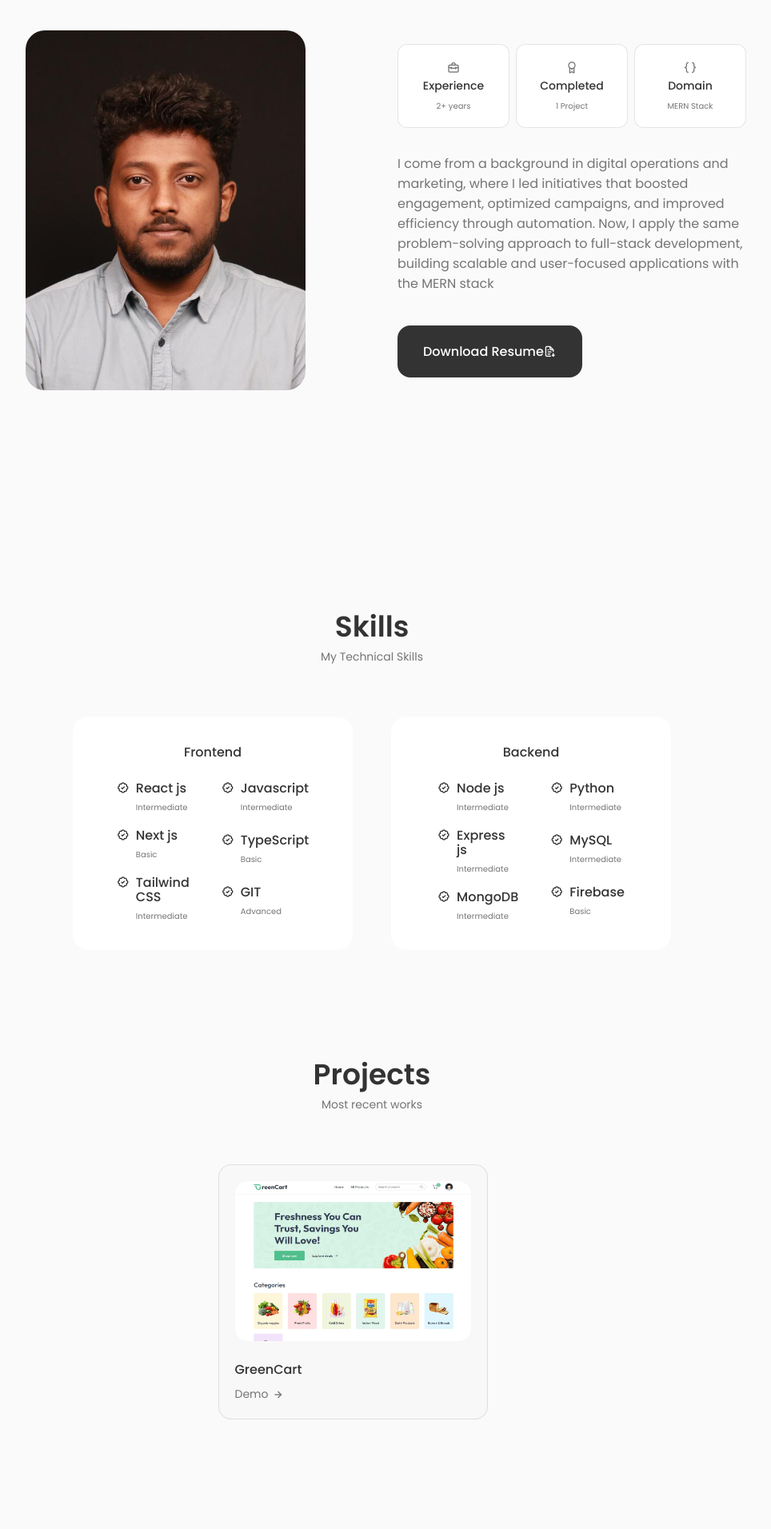
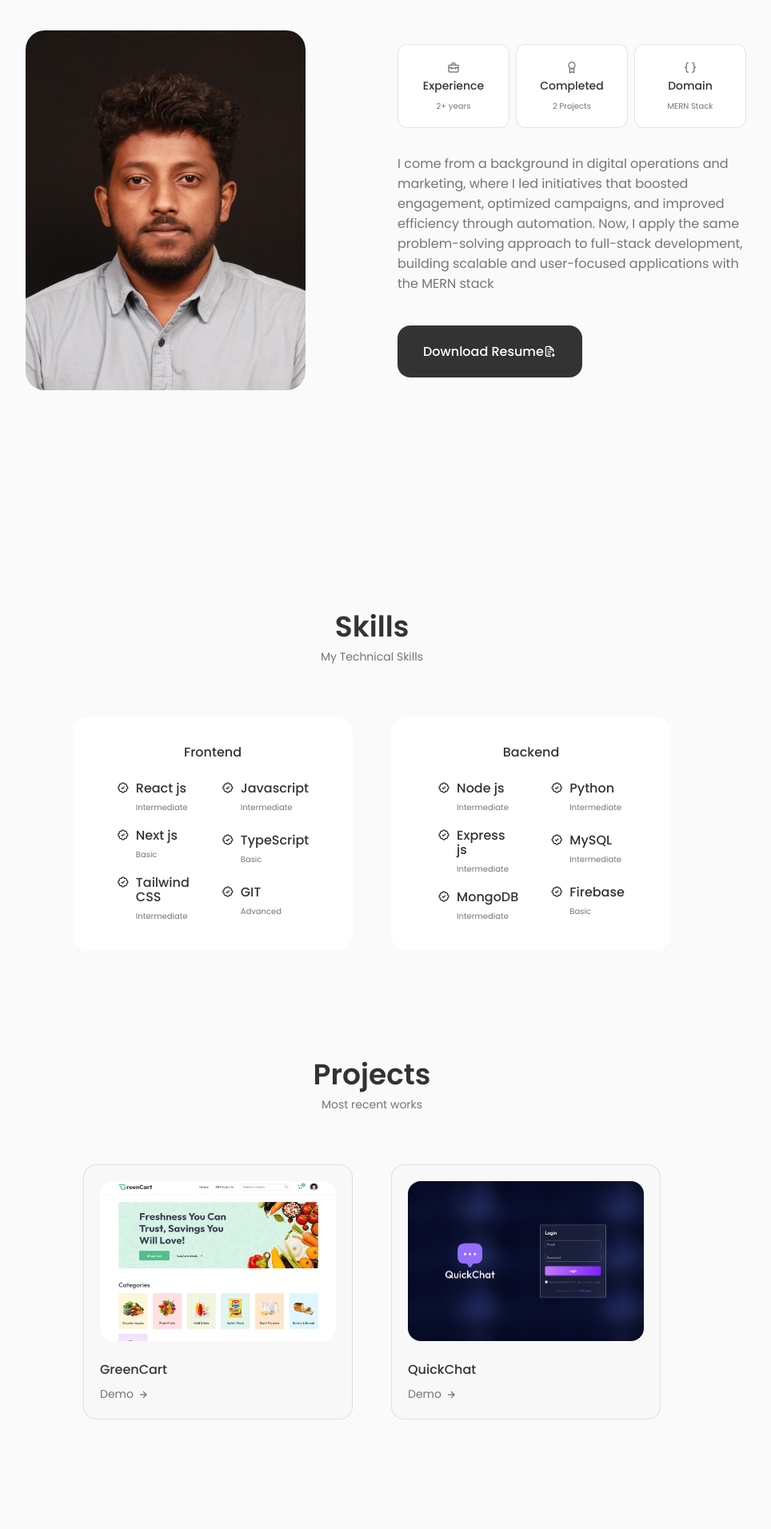
Before and after one commit to ArunSathy/my-portfolio, a React (Create React App) app: page / in a window 1280 px wide. Shown: the part 1020-2932 px from the top of the page at 80% size, without its empty margins (175-1139 px from the left). Built offline with nearby package versions, Linux system fonts and the light colour scheme.

Commit message:
New Project details updated in Portfolio

```diff
--- a/src/components/about/Info.jsx
+++ b/src/components/about/Info.jsx
@@ -13,7 +13,7 @@ const Info = () => {
         <div className="about__box">
             <i class="uil uil-award-alt"></i>
             <h3 className="about__title">Completed</h3>
-            <span className="about__subtitle">1 Project</span>
+            <span className="about__subtitle">2 Projects</span>
         </div>
 
         <div className="about__box">
--- a/src/components/header/Header.jsx
+++ b/src/components/header/Header.jsx
@@ -18,7 +18,7 @@ const Header = () => {
     return (
         <header className="header">
             <nav className="nav container">
-                <a href="index.html" className='nav__logo'>Arun Sathyan</a>
+                <a href="" className='nav__logo'>Arun Sathyan</a>
 
                 <div className={Toggle ? "nav__menu show-menu" : "nav__menu"}>
                     <ul className="nav__list grid">
--- a/src/components/project/Data.jsx
+++ b/src/components/project/Data.jsx
@@ -7,5 +7,12 @@ export const projectsData = [
         id: 1,
         image: Work1,
         title: 'GreenCart',
+        link: 'https://greencart-murex-one.vercel.app'
+    },
+    {
+        id: 2,
+        image: Work2,
+        title: 'QuickChat',
+        link: 'https://chat-app-olive-seven-81.vercel.app'
     }
 ]
--- a/src/components/project/ProjectItems.jsx
+++ b/src/components/project/ProjectItems.jsx
@@ -5,7 +5,7 @@ const ProjectItems = ({item}) => {
     <div className="work__card" key={item.id}>
         <img src={item.image} alt="" className='work__img' />
         <h3 className="work__title">{item.title}</h3>
-        <a href="https://greencart-murex-one.vercel.app" className="work__button">
+        <a href={item.link} className="work__button">
             Demo <i className="bx bx-right-arrow-alt work__button-icon"></i>
         </a>
     </div>
```
Also changed, not shown: src/assets/work2.jpg.
